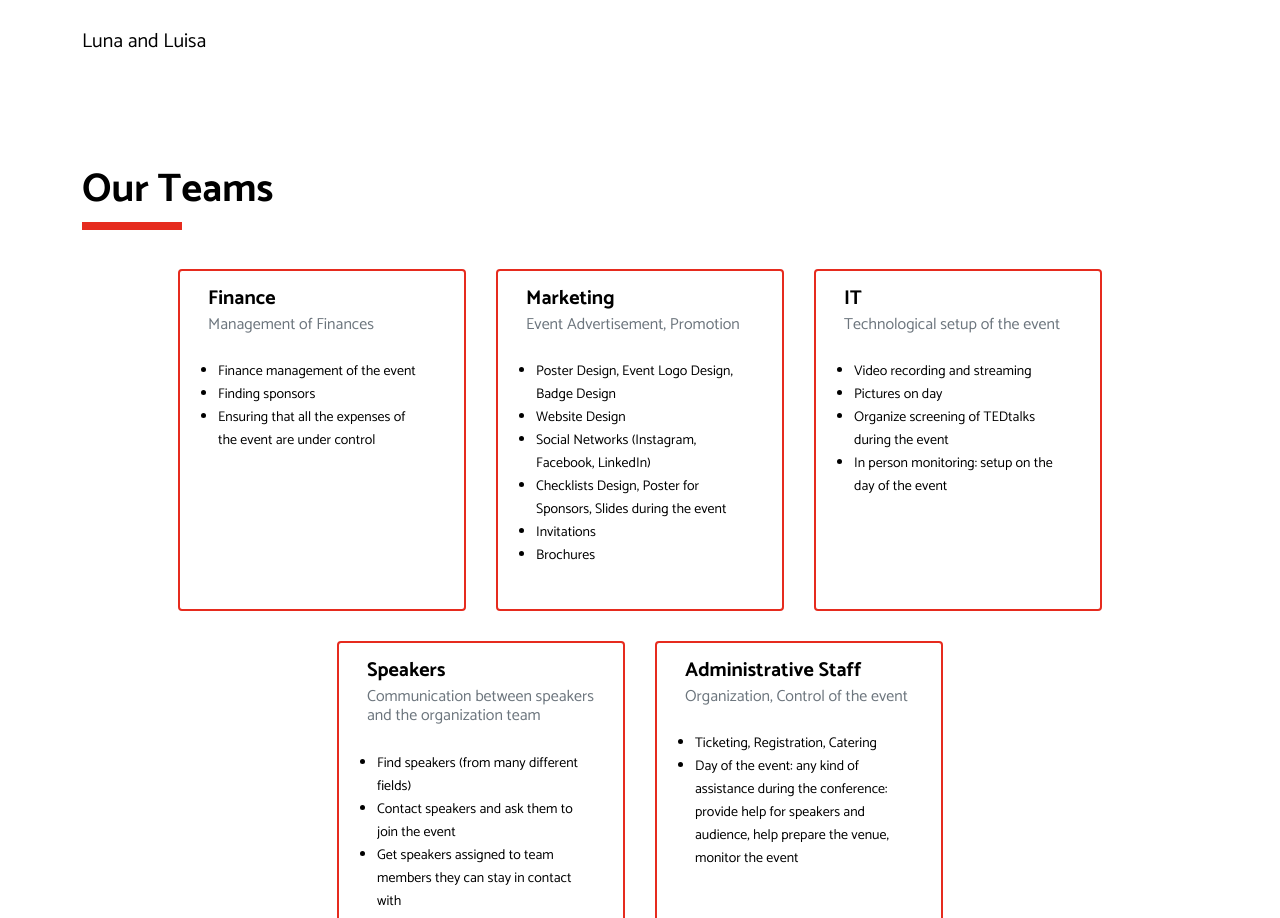
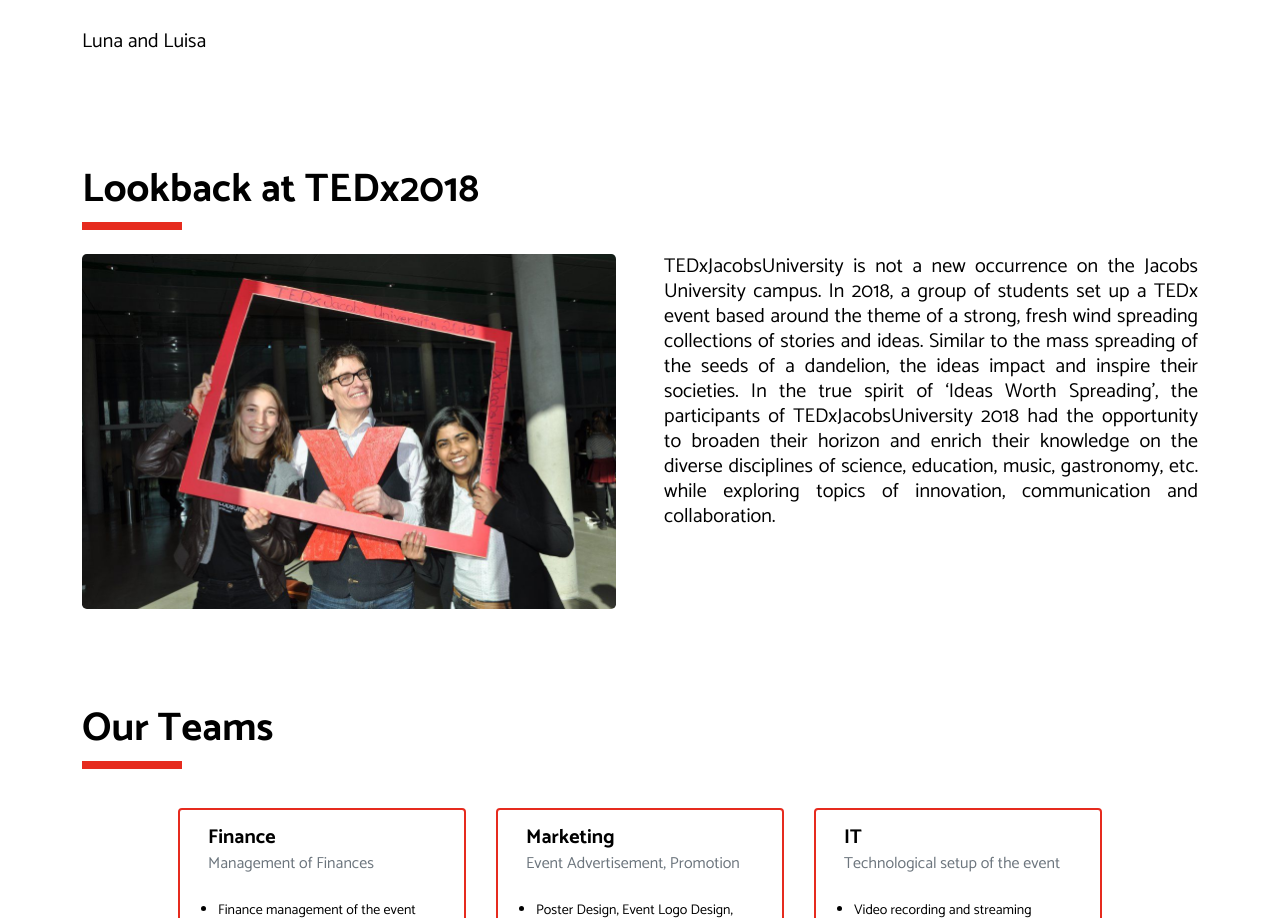
Before and after one commit to hamzahayak/TEDxJacobsUniversity, a plain HTML site: page public/index.html in a window 1280 px wide. Shown: the part 2900-3818 px from the top of the page. Drawn offline with nearby package versions, Linux system fonts and the light colour scheme.

Commit message:
added about tedx 2018

```diff
--- a/public/index.html
+++ b/public/index.html
@@ -213,6 +213,49 @@
   </section>
   <!-- //Section - About End -->
 
+  <section id="about" class="catamaran bg-white h-auto">
+    <div class="container py-5">
+      <h2 class="font-family-alt fw-bold fs-1">Lookback at TEDx2018</h2>
+      <div class="separator-line mb-4"></div>
+      <div class="row flex-column flex-lg-row gx-5 gy-2">
+        <div class="col container align-self-center">
+          <div class="carousel slide" data-bs-ride="carousel">
+            <div class="carousel-inner">
+              <div class="carousel-item active">
+                <img src="res/images/tedx_2018/main.jfif" class="d-block w-100 rounded-3" alt="..." />
+              </div>
+              <div class="carousel-item">
+                <img src="res/images/tedx_2018/square.jfif" class="d-block w-100 rounded-3" alt="..." />
+              </div>
+              <div class="carousel-item">
+                <img src="res/images/tedx_2018/speaker.jfif" class="d-block w-100 rounded-3" alt="..." />
+              </div>
+              <div class="carousel-item">
+                <img src="res/images/tedx_2018/speaker2.jfif" class="d-block w-100 rounded-3" alt="..." />
+              </div>
+              <div class="carousel-item">
+                <img src="res/images/tedx_2018/audience.jfif" class="d-block w-100 rounded-3" alt="..." />
+              </div>
+              <div class="carousel-item">
+                <img src="res/images/tedx_2018/square3.jfif" class="d-block w-100 rounded-3" alt="..." />
+              </div>
+            </div>
+          </div>
+        </div>
+        <p class="col font-family-alt fs-5 text-justify lh-sm">
+          TEDxJacobsUniversity is not a new occurrence on the Jacobs University campus. In 2018, a group of students set
+          up a TEDx event based around the theme of a strong, fresh wind spreading collections of stories and ideas.
+          Similar to the mass spreading of the seeds of a dandelion, the ideas impact and inspire their societies. In
+          the true spirit of ‘Ideas Worth Spreading’, the participants of TEDxJacobsUniversity 2018 had the opportunity
+          to broaden their horizon and enrich their knowledge on the diverse disciplines of science, education, music,
+          gastronomy, etc. while exploring topics of innovation, communication and collaboration.
+        </p>
+      </div>
+    </div>
+
+    <!-- //.container -->
+  </section>
+
   <section id="teams" class="h-auto bg-white">
     <div class="container py-5">
       <h2 class="font-family-alt fw-bold fs-1">Our Teams</h2>
```
Also changed, not shown: public/res/images/tedx_2018/audience.jfif (added), public/res/images/tedx_2018/main.jfif (added), public/res/images/tedx_2018/speaker.jfif (added), public/res/images/tedx_2018/speaker2.jfif (added), public/res/images/tedx_2018/square.jfif (added), public/res/images/tedx_2018/square2.jfif (added), public/res/images/tedx_2018/square3.jfif (added).
